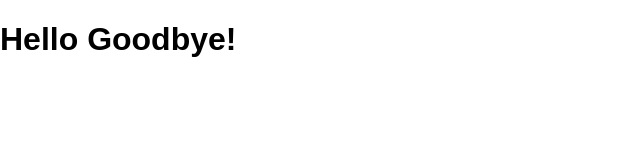
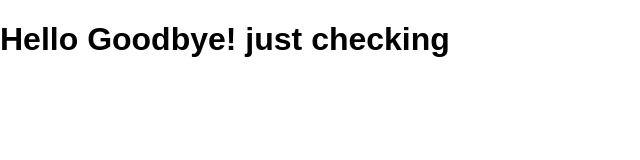
Before and after one commit to ceduncan1/iron-pints, a website: page app/index.html in a window 1280 px wide. Shown: the whole page, without its empty margins (0-640 px from the left). Drawn offline with Linux system fonts and the light colour scheme.

Commit message:
just checking

```diff
--- a/app/index.html
+++ b/app/index.html
@@ -7,7 +7,7 @@
 </head>
 <body>
 
-  <h1>Hello Goodbye!</h1>
+  <h1>Hello Goodbye! just checking</h1>
 
   <script src="js/vendor.js"></script>
   <script src="js/main.js"></script>
```
